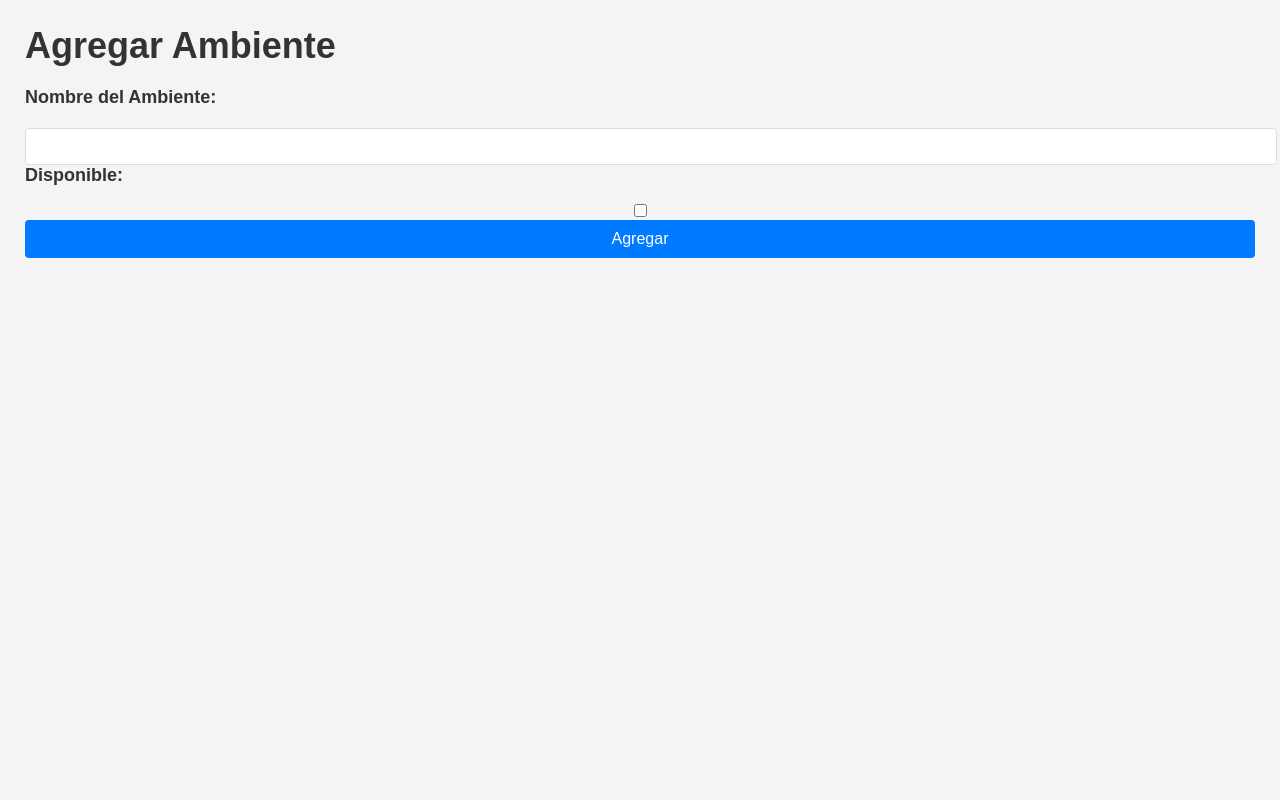
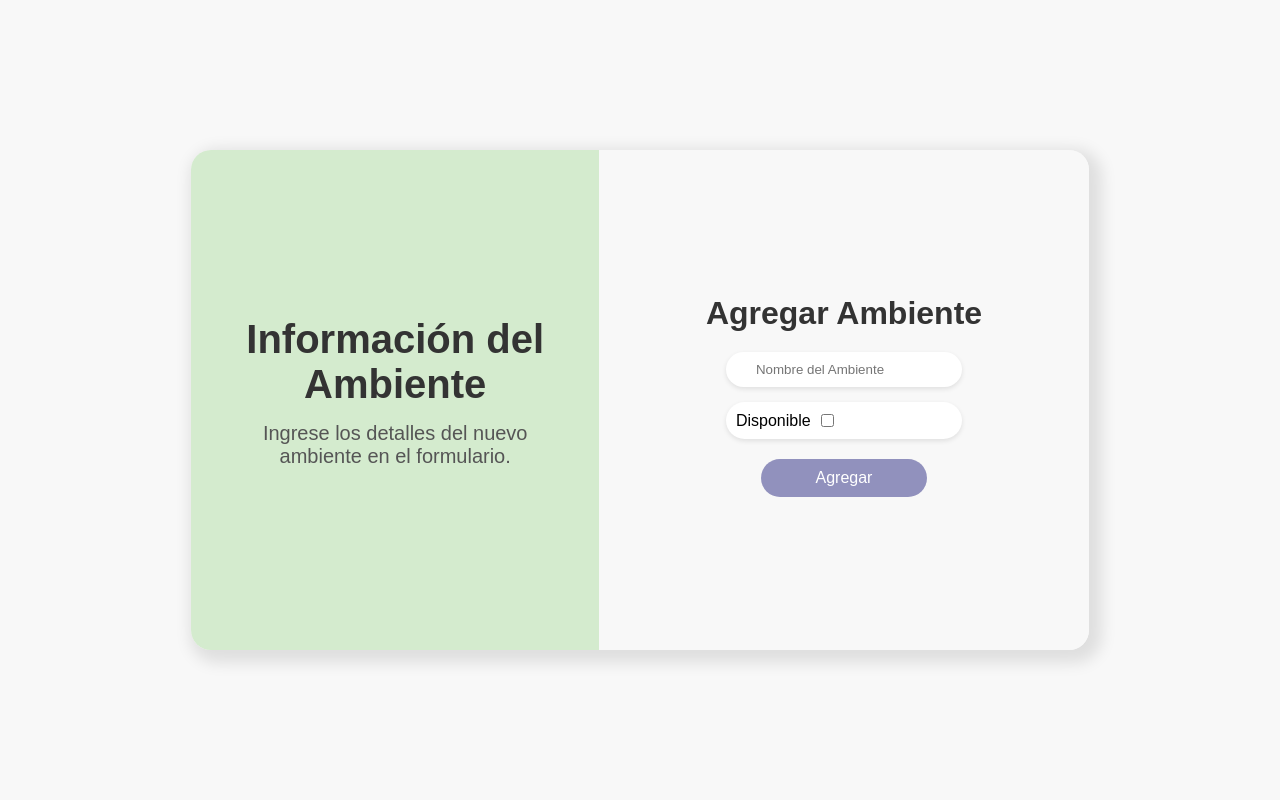
Before and after one commit to sStarmd/Project1, a PHP site: page /Views/admin_add_ambiente.php in a window 1280 px wide. Run offline with PHP 8.4, Linux system fonts and the light colour scheme; a user stored in the database is signed in.

Commit message:
add agg  ambiental

```diff
--- a/Views/admin_add_ambiente.php
+++ b/Views/admin_add_ambiente.php
@@ -29,16 +29,36 @@ if ($_SERVER['REQUEST_METHOD'] == 'POST') {
 <head>
     <meta charset="UTF-8">
     <title>Agregar Ambiente</title>
-    <link rel="stylesheet" href="css/style3.css">
+    <link rel="stylesheet" href="css/admin-add-ambiente.css">
 </head>
 <body>
-    <h1>Agregar Ambiente</h1>
-    <form method="post" action="admin_add_ambiente.php">
-        <label for="nombre">Nombre del Ambiente:</label>
-        <input type="text" id="nombre" name="nombre" required>
-        <label for="disponible">Disponible:</label>
-        <input type="checkbox" id="disponible" name="disponible">
-        <button type="submit">Agregar</button>
-    </form>
+    <div class="container-form">
+        <div class="information">
+            <div class="info-childs">
+                <h2>Información del Ambiente</h2>
+                <p>Ingrese los detalles del nuevo ambiente en el formulario.</p>
+            </div>
+        </div>
+        <div class="form-information">
+            <div class="form-information-childs">
+                <h2>Agregar Ambiente</h2>
+                <form method="post" action="admin_add_ambiente.php">
+                    <div class="form">
+                        <label  for="nombre">
+                            <i class="fas fa-building"></i>
+                            <input type="text" id="nombre" name="nombre" placeholder="Nombre del Ambiente" required>
+                        </label>
+                        <label class="input-2" for="disponible">
+                            Disponible
+                            <input type="checkbox" id="disponible" name="disponible">
+                        </label>
+                    </div>
+                    <div class="btn">
+                        <input type="submit" value="Agregar">
+                    </div>
+                </form>
+            </div>
+        </div>
+    </div>
 </body>
 </html>
--- /dev/null
+++ b/Views/css/admin-add-ambiente.css
@@ -0,0 +1,189 @@
+* {
+   padding: 0;
+   margin: 0;
+   box-sizing: border-box;
+   font-family: 'Montserrat', sans-serif;
+}
+
+body {
+   display: flex;
+   align-items: center;
+   justify-content: center;
+   height: 100vh;
+   background-color: #f8f8f8;
+   background-size: cover;
+}
+
+.container-form {
+   display: flex;
+   border-radius: 20px;
+   box-shadow: 6px 6px 15px 7px rgba(0, 0, 0, .1);
+   height: 500px;
+   max-width: 900px;
+   transition: all 1s ease;
+   margin: 10px;
+}
+
+.information {
+   width: 50%;
+   display: flex;
+   align-items: center;
+   text-align: center;
+   background-color: #D4EBCE;
+   border-top-left-radius: 20px;
+   border-bottom-left-radius: 20px;
+   position: relative;
+}
+
+.info-childs {
+   width: 100%;
+   padding: 0 30px;
+}
+
+.info-childs h2 {
+   font-size: 2.5rem;
+   color: #333;
+}
+
+.info-childs p {
+   margin: 15px 0;
+   color: #555;
+   font-size: 20px;
+}
+
+.form-information {
+   display: flex;
+   align-items: center;
+   justify-content: center;
+   width: 60%;
+   text-align: center;
+   background-color: #f8f8f8;
+   border-top-right-radius: 20px;
+   border-bottom-right-radius: 20px;
+}
+
+.form-information-childs {
+   padding: 0 30px;
+}
+
+.form-information-childs h2 {
+   color: #333;
+   font-size: 2rem;
+}
+
+.form {
+   margin: 30px 0 0 0;
+}
+
+.form label {
+   display: flex;
+   align-items: center;
+   margin-bottom: 15px;
+   border-radius: 20px;
+   padding: 0 10px;
+   background-color: #fff;
+   box-shadow: 0 2px 5px rgba(0, 0, 0, .1);
+}
+
+.form label input[type="text"] {
+   width: 100%;
+   padding: 10px;
+   background-color: #fff;
+   border: none;
+   outline: none;
+   border-radius: 20px;
+   color: #333;
+   margin-left: 10px; /* Espacio entre ícono y texto */
+}
+label.checkbox{
+   width: auto;
+}
+.form,  label .checkbox{
+   margin: 20px;
+}
+input[type="checkbox"]{
+   margin: 12px;
+   margin-left: 10px;
+}
+
+
+.form label i {
+   color: #a7a7a7;
+}
+
+@media screen and (max-width:750px) {
+   html {
+       font-size: 12px;
+   }
+}
+
+@media screen and (max-width:590px) {
+   html {
+       font-size: 15px;
+   }
+
+   .container-form {
+       height: auto;
+       flex-direction: column;
+   }
+
+   .information {
+       width: 100%;
+       padding: 20px;
+       border-top-left-radius: 20px;
+       border-top-right-radius: 20px;
+       border-bottom-left-radius: 0px;
+       border-bottom-right-radius: 0;
+   }
+
+   .form-information {
+       width: 100%;
+       padding: 20px;
+       border-bottom-left-radius: 20px;
+       border-top-right-radius: 0;
+   }
+}
+
+.btn input {
+   width: 60%;
+   background-color: #9191bd;
+   text-decoration: none;
+   color: white;
+   padding: 10px;
+   margin: 8px auto;
+   display: block;
+   border: none;
+   border-radius: 25px;
+   cursor: pointer;
+   font-family: 'Montserrat', sans-serif;
+   transition-duration: 0.5s;
+   font-size: 16px;
+   transition-property: background-color, color;
+}
+
+.btn input:hover {
+   background-color: #D4EBCE;
+   color: #333;
+}
+
+.form a {
+   width: 60%;
+   background-color: #9191bd;
+   text-decoration: none;
+   color: white;
+   padding: 10px 20px;
+   margin: 8px auto;
+   display: block;
+   border: none;
+   border-radius: 25px;
+   cursor: pointer;
+   font-family: 'Montserrat', sans-serif;
+   font-size: 16px;
+   transition-duration: 0.5s;
+   transition-property: background-color, color;
+}
+
+.form a:hover {
+   background-color: #D4EBCE;
+   color: #333;
+}
--- a/Views/css/style2.css
+++ b/Views/css/style2.css
@@ -7,14 +7,12 @@ body {
 }
 
 header {
-    margin: 10px;
+
     display: flex;
     justify-content: space-between;
     align-items: center;
     background-color: rgb(255, 255, 255);
-    box-shadow: 0 10px 30px 0 rgba(0, 0, 0, 0.2);
-    border-radius: 10px;
-
+    box-shadow: 0 5px 10px 0 rgba(0, 0, 0, 0.2);
 }
 
 .logo img{
```
Also changed, not shown: Views/css/admin-dashboard.css (+8 -8 lines).
